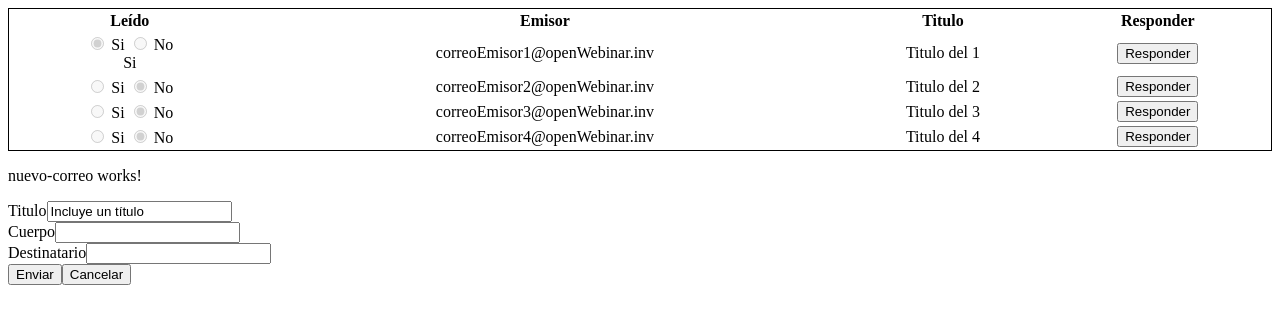
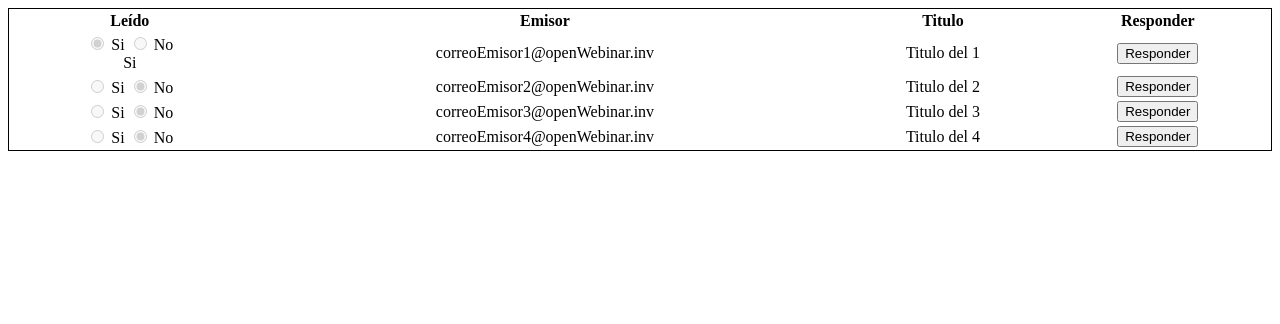
Before and after one commit to miriammorenoclavijo/repo2, an Angular app: page / in a window 1280 px wide. Shown: the top 324 px of the page. Built offline with nearby package versions, Linux system fonts and the light colour scheme.

Commit message:
Creamos una variable booleana en ts, asignamos al boton responder de … …cada correo una funcion para cambiar el valor de esta variable al hacer click. En el selector del componente nuevo correo, codificamos que solo exista cuando la variable sea positiva

```diff
--- a/src/app/Components/lista-correos/lista-correos.component.html
+++ b/src/app/Components/lista-correos/lista-correos.component.html
@@ -15,10 +15,10 @@
         <td>{{correo.emisor}}</td>
         <td>{{correo.titulo}}</td>
         <td>
-            <button>Responder</button>
+            <button (click)="responder = !responder">Responder</button>
         </td>
     </tr>
 </table>
 
 <!-- Primero, realizaremos una prueba fuera -->
-<app-nuevo-correo></app-nuevo-correo>
+<app-nuevo-correo *ngIf="responder"></app-nuevo-correo>
--- a/src/app/Components/lista-correos/lista-correos.component.ts
+++ b/src/app/Components/lista-correos/lista-correos.component.ts
@@ -8,6 +8,7 @@ import { Component, OnInit } from '@angular/core';
 export class ListaCorreosComponent implements OnInit {
 
   correos: any[];
+  responder!: boolean;
 
   constructor() {
     const correo1 = {
```
